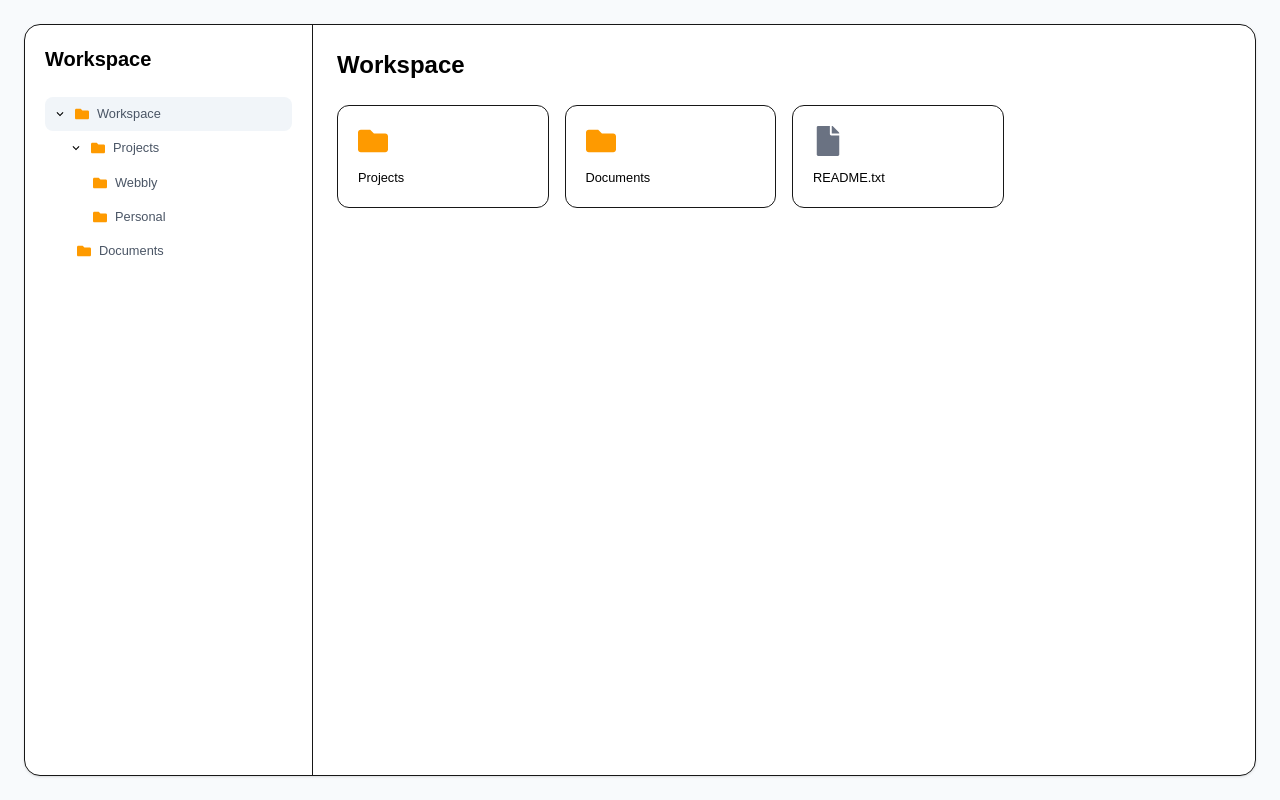
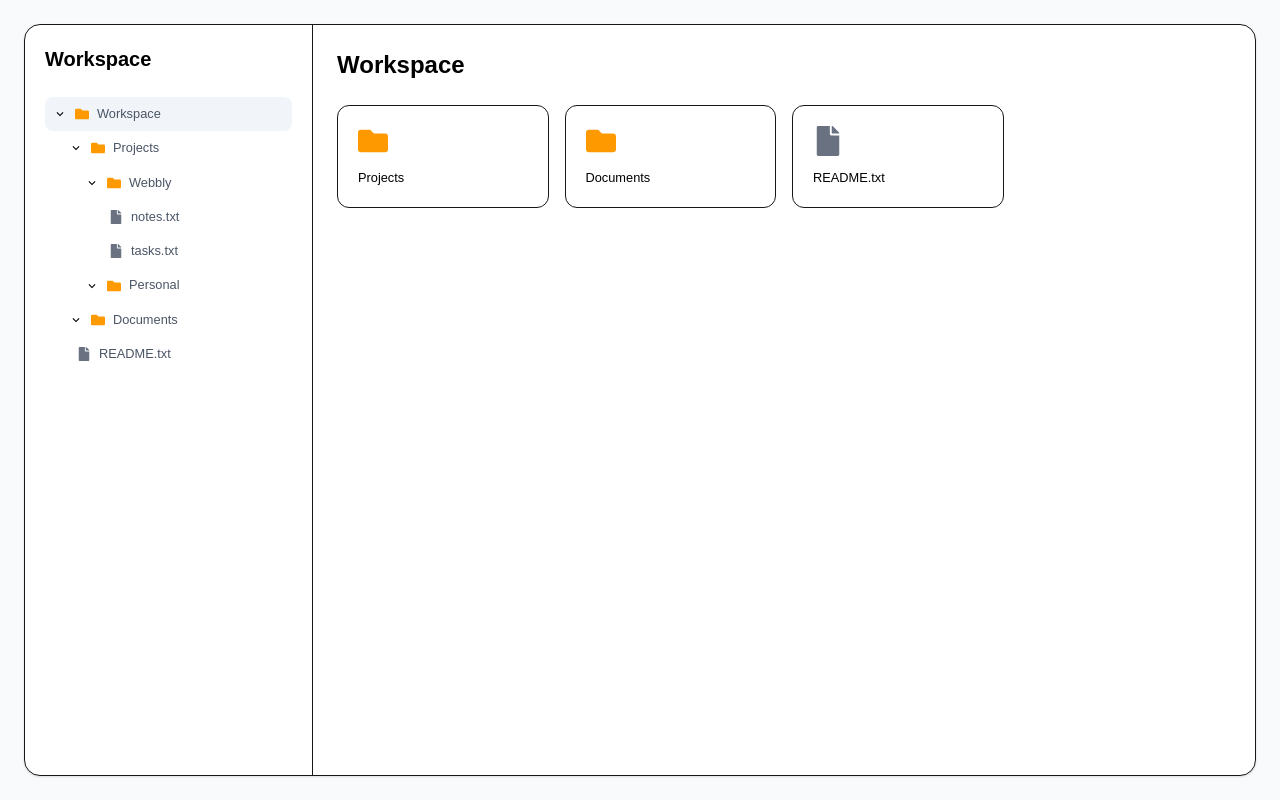
Before and after one commit to ehasunulislam/webbly_media_mini_workspace_explorer, a Next.js app: page / in a window 1280 px wide. Built offline with nearby package versions, Linux system fonts and the light colour scheme.

Commit message:
update the folder-tree ecosystem

```diff
--- a/src/components/Folder-tree.tsx
+++ b/src/components/Folder-tree.tsx
@@ -3,11 +3,12 @@
 import { IFolderTreeProps } from "@/interfaces/folderTree.interface"
 import { useWorkSpaceStore } from "@/store/workspace-store";
 import { useState } from "react"
-import { FaFolder } from "react-icons/fa";
+import { FaFile, FaFolder } from "react-icons/fa";
 import { MdKeyboardArrowDown, MdKeyboardArrowRight } from "react-icons/md";
 
 const FolderTree = ({ item, level = 0 }: IFolderTreeProps ) => {
   const [expanded, setExpanded] = useState(true);
+  const isFolder = item.type === "folder";
 
   const items = useWorkSpaceStore(
     (state) => state.items
@@ -25,9 +26,13 @@ const FolderTree = ({ item, level = 0 }: IFolderTreeProps ) => {
     (child) => child.parentId === item.id
   );
 
-  const folders = children.filter(
+  const folders = items.filter(
     (child) => child.type === "folder"
   );
+
+  const file = items.filter(
+    (child) => child.type === "file"
+  )
 
   const isSelected = selectedFolderId === item.id;
 
@@ -35,8 +40,12 @@ const FolderTree = ({ item, level = 0 }: IFolderTreeProps ) => {
   const handleClick = () => {
     setSelectedFolder(item.id);
 
-    if(folders.length > 0) {
-        setExpanded((previous) => !previous)
+    if(isFolder) {
+        setSelectedFolder(item.id);
+
+        if(children.length > 0) {
+            setExpanded((prev) => !prev)
+        }
     }
   }
 
@@ -55,17 +64,31 @@ const FolderTree = ({ item, level = 0 }: IFolderTreeProps ) => {
         onClick={handleClick}
        >
         <span className="text-black">
-            {
+            {/* {
                 folders.length > 0 ?
                     expanded ?
                     <MdKeyboardArrowDown /> :
                     <MdKeyboardArrowRight /> :
                     ""
-            }
+            } */}
+            {
+                item.type === "folder" &&
+                  folders.length > 0 &&
+                   (expanded ? (
+                     <MdKeyboardArrowDown />
+                     ) : (
+                     <MdKeyboardArrowRight />
+            ))}
         </span>
 
         <span>
-            <FaFolder className="text-amber-500" />
+            {
+                item.type === "folder" ? (
+                    <FaFolder className="text-amber-500" />
+                ) : (
+                    <FaFile className="text-gray-500" />
+                )
+            }
         </span>
 
         <span className="text-gray-600 text-[0.8rem]">{item.name}</span>
@@ -73,7 +96,7 @@ const FolderTree = ({ item, level = 0 }: IFolderTreeProps ) => {
 
       {
         expanded &&
-         folders.map((folder) => (
+         children.map((folder) => (
             <FolderTree
                 key={folder.id}
                 item={folder}
@@ -81,6 +104,17 @@ const FolderTree = ({ item, level = 0 }: IFolderTreeProps ) => {
             />
          ))
       }
+
+      {/* {
+        expanded &&
+         file.map((folder) => (
+            <FolderTree
+                key={folder.id}
+                item={folder}
+                level={level + 1}
+            />
+         ))
+      } */}
     </div>
   )
 }
--- a/src/components/Work-Space.tsx
+++ b/src/components/Work-Space.tsx
@@ -6,7 +6,7 @@ import FolderTree from "./Folder-tree";
 
 const WorkSpace = () => {
 
-  const { items } = useWorkSpaceStore();
+  const { items, selectedFolderId } = useWorkSpaceStore();
 
   const rootFolder = items.find(
     (item) => item.parentId === null
@@ -48,7 +48,7 @@ const WorkSpace = () => {
             </h2>
 
             <div className="mt-6 grid grid-cols-2 gap-4 md:grid-cols-4">
-                {items.filter((i) => i.parentId === "workspace").map((i) => (
+                {items.filter((i) => i.parentId === selectedFolderId).map((i) => (
                     <div key={i.id} className="rounded-xl border p-5">
                         <div className="text-3xl">
                             {
```
